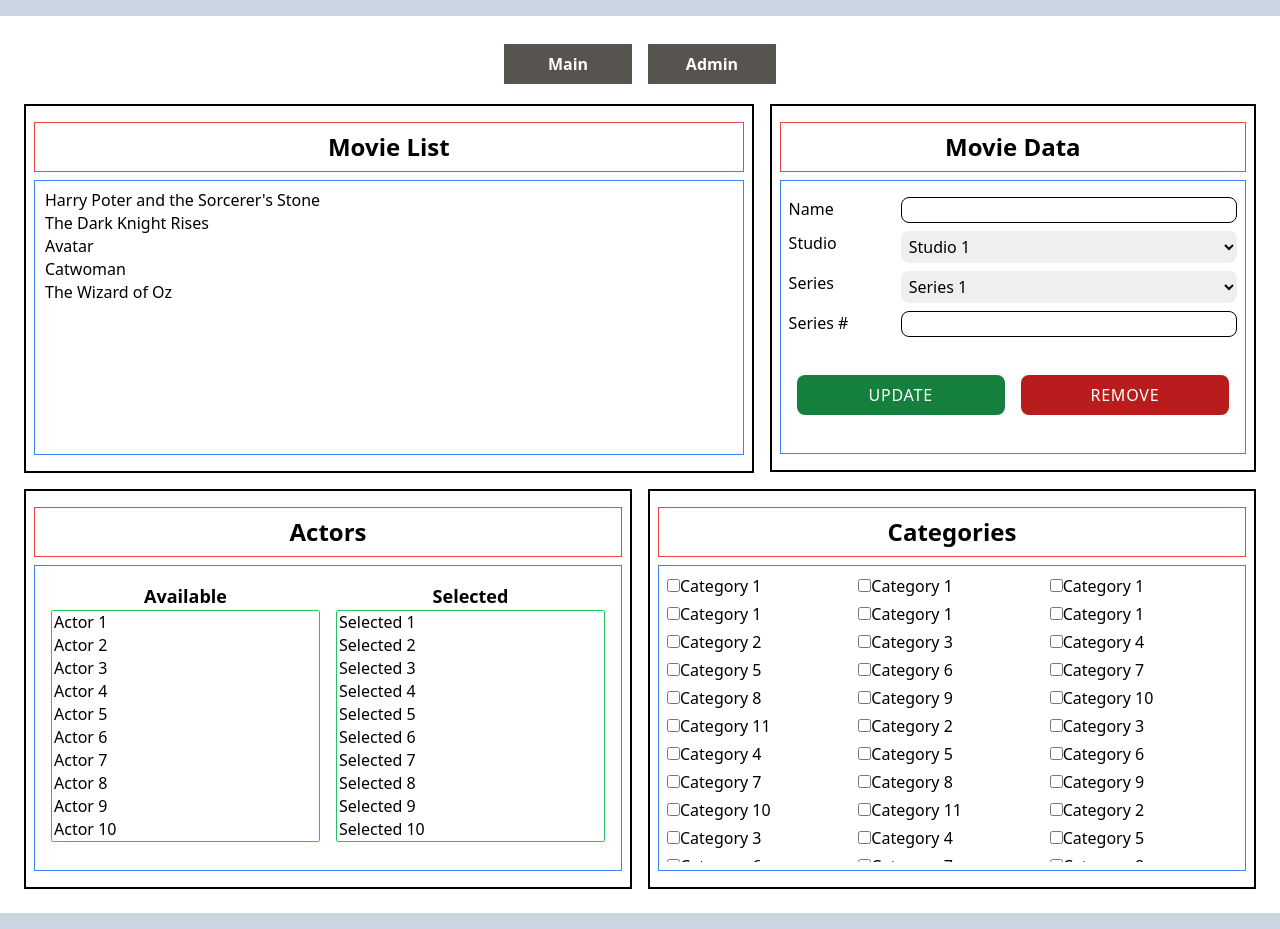
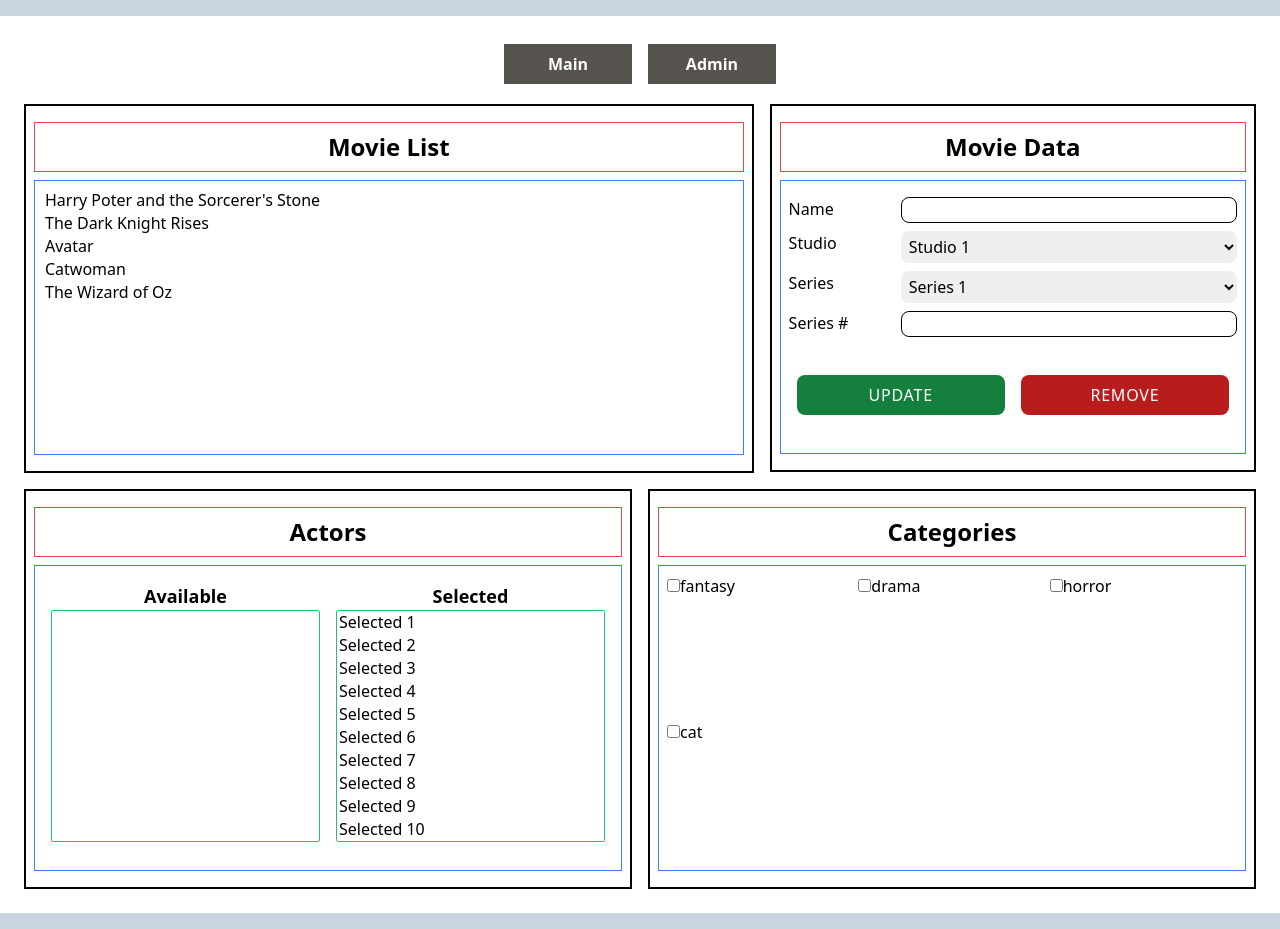
Before and after one commit to rdzhulai/Movie-Manager, a React (Create React App) app in the folder frontend/: page / in a window 1280 px wide. Built offline with nearby package versions, Linux system fonts and the light colour scheme; the HTML template or start-up script is replaced by a standard one.

Commit message:
add admin form state

```diff
--- a/frontend/package.json
+++ b/frontend/package.json
@@ -10,6 +10,7 @@
     "@types/node": "^16.18.67",
     "@types/react": "^18.2.42",
     "@types/react-dom": "^18.2.17",
+    "formik": "^2.4.5",
     "react": "^18.2.0",
     "react-dom": "^18.2.0",
     "react-router-dom": "^6.20.1",
--- a/frontend/src/components/CategorySelector.tsx
+++ b/frontend/src/components/CategorySelector.tsx
@@ -1,76 +1,22 @@
-import MovieSection from './MovieSection'
+import { useContext } from "react";
+import MovieSection from "./MovieSection";
+import StateContext from "../state/StateContext";
 
 const CategorySelector = () => {
-  return <MovieSection title="Categories">
-    <div className='grid grid-cols-3 gap-1 h-72 overflow-y-scroll'>
-      <label><input type='checkbox' />Category 1</label>
-      <label><input type='checkbox' />Category 1</label>
-      <label><input type='checkbox' />Category 1</label>
-      <label><input type='checkbox' />Category 1</label>
-      <label><input type='checkbox' />Category 1</label>
-      <label><input type='checkbox' />Category 1</label>
-      <label><input type='checkbox' />Category 2</label>
-      <label><input type='checkbox' />Category 3</label>
-      <label><input type='checkbox' />Category 4</label>
-      <label><input type='checkbox' />Category 5</label>
-      <label><input type='checkbox' />Category 6</label>
-      <label><input type='checkbox' />Category 7</label>
-      <label><input type='checkbox' />Category 8</label>
-      <label><input type='checkbox' />Category 9</label>
-      <label><input type='checkbox' />Category 10</label>
-      <label><input type='checkbox' />Category 11</label>
-      <label><input type='checkbox' />Category 2</label>
-      <label><input type='checkbox' />Category 3</label>
-      <label><input type='checkbox' />Category 4</label>
-      <label><input type='checkbox' />Category 5</label>
-      <label><input type='checkbox' />Category 6</label>
-      <label><input type='checkbox' />Category 7</label>
-      <label><input type='checkbox' />Category 8</label>
-      <label><input type='checkbox' />Category 9</label>
-      <label><input type='checkbox' />Category 10</label>
-      <label><input type='checkbox' />Category 11</label>
-      <label><input type='checkbox' />Category 2</label>
-      <label><input type='checkbox' />Category 3</label>
-      <label><input type='checkbox' />Category 4</label>
-      <label><input type='checkbox' />Category 5</label>
-      <label><input type='checkbox' />Category 6</label>
-      <label><input type='checkbox' />Category 7</label>
-      <label><input type='checkbox' />Category 8</label>
-      <label><input type='checkbox' />Category 9</label>
-      <label><input type='checkbox' />Category 10</label>
-      <label><input type='checkbox' />Category 11</label>
-      <label><input type='checkbox' />Category 2</label>
-      <label><input type='checkbox' />Category 3</label>
-      <label><input type='checkbox' />Category 4</label>
-      <label><input type='checkbox' />Category 5</label>
-      <label><input type='checkbox' />Category 6</label>
-      <label><input type='checkbox' />Category 7</label>
-      <label><input type='checkbox' />Category 8</label>
-      <label><input type='checkbox' />Category 9</label>
-      <label><input type='checkbox' />Category 10</label>
-      <label><input type='checkbox' />Category 11</label>
-      <label><input type='checkbox' />Category 2</label>
-      <label><input type='checkbox' />Category 3</label>
-      <label><input type='checkbox' />Category 4</label>
-      <label><input type='checkbox' />Category 5</label>
-      <label><input type='checkbox' />Category 6</label>
-      <label><input type='checkbox' />Category 7</label>
-      <label><input type='checkbox' />Category 8</label>
-      <label><input type='checkbox' />Category 9</label>
-      <label><input type='checkbox' />Category 10</label>
-      <label><input type='checkbox' />Category 11</label>
-      <label><input type='checkbox' />Category 2</label>
-      <label><input type='checkbox' />Category 3</label>
-      <label><input type='checkbox' />Category 4</label>
-      <label><input type='checkbox' />Category 5</label>
-      <label><input type='checkbox' />Category 6</label>
-      <label><input type='checkbox' />Category 7</label>
-      <label><input type='checkbox' />Category 8</label>
-      <label><input type='checkbox' />Category 9</label>
-      <label><input type='checkbox' />Category 10</label>
-      <label><input type='checkbox' />Category 11</label>
-    </div>
-  </MovieSection>;
-}
+  const { state } = useContext(StateContext);
 
-export default CategorySelector
+  return (
+    <MovieSection title="Categories">
+      <div className="grid grid-cols-3 gap-1 h-72 overflow-y-scroll">
+        {state?.categories.map((category, index) => (
+          <label>
+            <input type="checkbox" key={index} />
+            {category}
+          </label>
+        ))}
+      </div>
+    </MovieSection>
+  );
+};
+
+export default CategorySelector;
--- a/frontend/src/pages/AdminPage.tsx
+++ b/frontend/src/pages/AdminPage.tsx
@@ -1,23 +1,110 @@
+import { Field, Formik, FormikHelpers } from "formik";
+import { useContext } from "react";
+import StateContext from "../state/StateContext";
+import { Actions } from "../types/state";
+
+interface AdminFormValuesType {
+  name: string;
+  selection: "actor" | "category" | "series" | "studio";
+}
+
+const initialValues: AdminFormValuesType = {
+  selection: "actor",
+  name: "",
+};
 
 const AdminPage = () => {
-    return <>
+  const { dispatch } = useContext(StateContext);
+
+  const onSubmit = async (
+    values: AdminFormValuesType,
+    helpers: FormikHelpers<AdminFormValuesType>
+  ) => {
+    switch (values.selection) {
+      case "actor":
+        dispatch({ type: Actions.AddActor, payload: values.name });
+        break;
+      case "category":
+        dispatch({ type: Actions.AddCategory, payload: values.name });
+        break;
+      case "series":
+        dispatch({ type: Actions.AddSeries, payload: values.name });
+        break;
+      case "studio":
+        dispatch({ type: Actions.AddStudio, payload: values.name });
+        break;
+
+      default:
+        throw new Error("Invalid selection");
+    }
+    helpers.setFieldValue("name", "");
+  };
+  return (
+    <>
       <div className="border border-black w-max mx-auto p-4">
-            <form>
+        <Formik initialValues={initialValues} onSubmit={onSubmit}>
+          {(formik) => (
+            <form onSubmit={formik.handleSubmit}>
               <div className="mb-2">
-                    <label><input className="mx-1" type="radio" name="selection" />Actor</label>
-                    <label><input className="mx-1" type="radio" name="selection" />Category</label>
-                    <label><input className="mx-1" type="radio" name="selection" />Series</label>
-                    <label><input className="mx-1" type="radio" name="selection" />Studio</label>
+                <label>
+                  <Field
+                    className="mx-1"
+                    type="radio"
+                    name="selection"
+                    value="actor"
+                  />
+                  Actor
+                </label>
+                <label>
+                  <Field
+                    className="mx-1"
+                    type="radio"
+                    name="selection"
+                    value="category"
+                  />
+                  Category
+                </label>
+                <label>
+                  <Field
+                    className="mx-1"
+                    type="radio"
+                    name="selection"
+                    value="series"
+                  />
+                  Series
+                </label>
+                <label>
+                  <Field
+                    className="mx-1"
+                    type="radio"
+                    name="selection"
+                    value="studio"
+                  />
+                  Studio
+                </label>
               </div>
               <div className="my-4">
-                    <input className="px-1 border border-black rounded-xl focus:bg-gray-100 w-full" type="text" required={true} />
+                <Field
+                  className="px-1 border border-black rounded-xl focus:bg-gray-100 w-full"
+                  type="text"
+                  name="name"
+                  required
+                />
               </div>
               <div className="my-2">
-                    <button className="text-center bg-green-700 hover:bg-green-600 uppercase tracking-wider font-semibold text-lg text-white rounded p-2 w-full" type="submit" >Add Something</button>
+                <button
+                  className="text-center bg-green-700 hover:bg-green-600 uppercase tracking-wider font-semibold text-lg text-white rounded p-2 w-full"
+                  type="submit"
+                >
+                  Add {formik.values.selection}
+                </button>
               </div>
             </form>
+          )}
+        </Formik>
       </div>
     </>
+  );
 };
 
-export default AdminPage
+export default AdminPage;
--- a/frontend/src/state/initialState.ts
+++ b/frontend/src/state/initialState.ts
@@ -9,12 +9,14 @@ export const initialState: StateType = {
         "The Wizard of Oz"
     ],
     actors: [],
-    categories: [],
+    categories: ["fantasy", "drama", "horror", "cat"],
     selectedMovieId: null,
     selectedActors: null,
     selectedCategories: null,
     movieName: null,
     movieStudioId: null,
     movieSeriesId: null,
-    movieSeriesNumber: null
+    movieSeriesNumber: null,
+    movieStudios: [],
+    movieSeries: []
 };
--- a/frontend/src/state/reducer.ts
+++ b/frontend/src/state/reducer.ts
@@ -2,6 +2,14 @@ import { ActionType, Actions, StateType } from "../types/state";
 
 const reducer = (state: StateType, action: ActionType) => {
     switch (action.type) {
+        case Actions.AddActor:
+            return { ...state, actors: [...state.actors, action.payload] }
+        case Actions.AddCategory:
+            return { ...state, categories: [...state.categories, action.payload] }
+        case Actions.AddSeries:
+            return { ...state, series: [...state.movieSeries, action.payload] }
+        case Actions.AddStudio:
+            return { ...state, studio: [...state.movieStudios, action.payload] }
         case Actions.SetSelectedMovieId:
             return {
                 ...state,
--- a/frontend/src/types/state.ts
+++ b/frontend/src/types/state.ts
@@ -1,18 +1,30 @@
 export interface StateType {
     movies: string[];
+    selectedMovieId: number | null;
+
     actors: string[];
+    selectedActors: string[] | null;
+
     categories: string[];
-    selectedMovieId: number | null;
-    selectedActors: string[] | null;
     selectedCategories: string[] | null;
+
     movieName: string | null;
+
+    movieStudios: string[];
     movieStudioId: number | null;
+
+    movieSeries: string[];
     movieSeriesId: number | null;
+
     movieSeriesNumber: number | null;
 }
 
 export enum Actions {
-    SetSelectedMovieId
+    SetSelectedMovieId,
+    AddActor,
+    AddCategory,
+    AddSeries,
+    AddStudio
 }
 
 export interface SetSelectedMovieIdAction {
@@ -20,4 +32,21 @@ export interface SetSelectedMovieIdAction {
     payload: number | null;
 }
 
-export type ActionType = SetSelectedMovieIdAction;
+export interface AddActorAction {
+    type: Actions.AddActor;
+    payload: string;
+}
+export interface AddCategoryAction {
+    type: Actions.AddCategory;
+    payload: string;
+}
+export interface AddSeriesAction {
+    type: Actions.AddSeries;
+    payload: string;
+}
+export interface AddStudioAction {
+    type: Actions.AddStudio;
+    payload: string;
+}
+
+export type ActionType = SetSelectedMovieIdAction | AddActorAction | AddCategoryAction | AddSeriesAction | AddStudioAction;
```
Also changed, not shown: frontend/src/components/ActorSelector.tsx (+14 -34 lines), 1 other file (tests, documents, lock files or other folders). Lines whose indentation alone changed are shown as unchanged.
